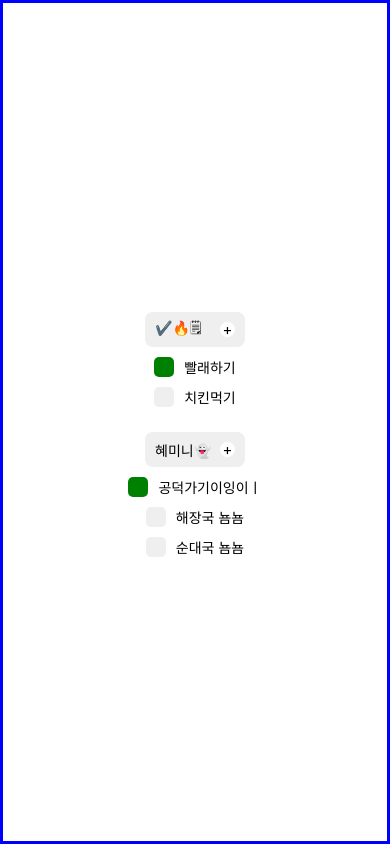
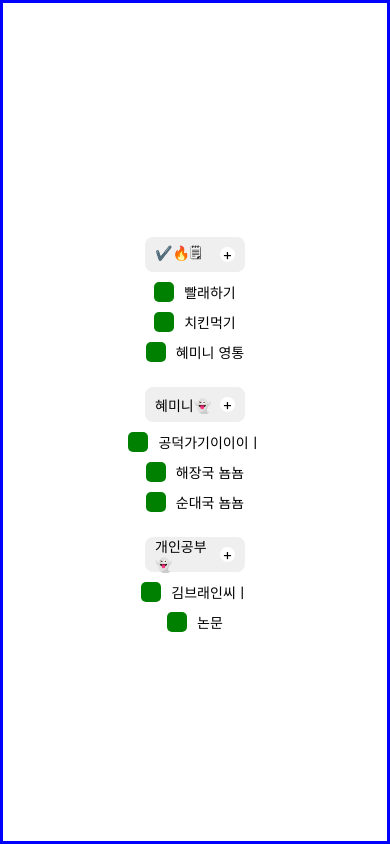
Before and after one commit to jss8882/JellyAry, a React Native app: screen / in a window 390 px wide. Built offline with nearby package versions, Linux system fonts and the light colour scheme.

Commit message:
function component

```diff
--- a/App.js
+++ b/App.js
@@ -72,58 +72,62 @@ export default function App() {
   const ScheduleName = styled.Text`
     margin-left: 10px;
     align-self: center;
-
   `
 
+  const Goal = ({title, todos}) =>{
 
+
+    return(
+      <>
+        <GoalContainer>
+          <GoalCategory>{title}</GoalCategory>
+          <Circle>
+            <AddIcon>
+              +
+            </AddIcon>
+          </Circle>
+        </GoalContainer>
+        {
+          //javascript code
+          todos.map( (todo)=>(
+              <TodoContainer>
+                <CompletedBox/>
+                <ScheduleName>{todo}</ScheduleName>
+
+              </TodoContainer>
+          ))
+        }
+      </>
+    )
+  }
+
+  //배열, 어플(컴포넌트)의 상태(State)
+  //함수형 컴포넌트
+
+  //숫자 1,2,3
+  const myNumber = 1;
+
+  //배열(Array) []
+  const todos = ["빨래하기", "치킨먹기","혜미니 과외"];
+  const myArray = []
+
+
+  //함수(function) ()=>{}  ()=>()
+  //함수는 인풋(paramter), 프로세싱(중괄호 안에 있는 코드), 아웃풋 (return안에)
+
+  // const myFunction = (parameter) => {
+  //   code
+  // }
 
 
   //return안에 있는거는 보여지는 코드
   //IOS의 경우에는
   return (
       <Container>
-        <GoalContainer>
-          <GoalCategory>✔️🔥🗒</GoalCategory>
-          <Circle>
-            <AddIcon>
-              +
-            </AddIcon>
-          </Circle>
-        </GoalContainer>
 
-        <TodoContainer>
-          <CompletedBox/>
-          <ScheduleName>빨래하기</ScheduleName>
-        </TodoContainer>
-
-        <TodoContainer>
-          <IncompletedBox/>
-          <ScheduleName>치킨먹기</ScheduleName>
-        </TodoContainer>
-
-        <GoalContainer>
-          <GoalCategory>혜미니👻</GoalCategory>
-          <Circle>
-            <AddIcon>
-              +
-            </AddIcon>
-          </Circle>
-        </GoalContainer>
-
-        <TodoContainer>
-          <CompletedBox/>
-          <ScheduleName>공덕가기이잉이ㅣ</ScheduleName>
-        </TodoContainer>
-
-        <TodoContainer>
-          <IncompletedBox/>
-          <ScheduleName>해장국 뇸뇸</ScheduleName>
-        </TodoContainer>
-
-        <TodoContainer>
-          <IncompletedBox/>
-          <ScheduleName>순대국 뇸뇸</ScheduleName>
-        </TodoContainer>
+        <Goal title={"✔️🔥🗒"} todos={["빨래하기", "치킨먹기", "혜미니 영통"]}/>
+        <Goal title={"혜미니👻"} todos={["공덕가기이이이ㅣ", "해장국 뇸뇸", "순대국 뇸뇸"]}/>
+        <Goal title={"개인공부👻"} todos={["김브래인씨ㅣ", "논문"]}/>
 
       </Container>
   );
```
